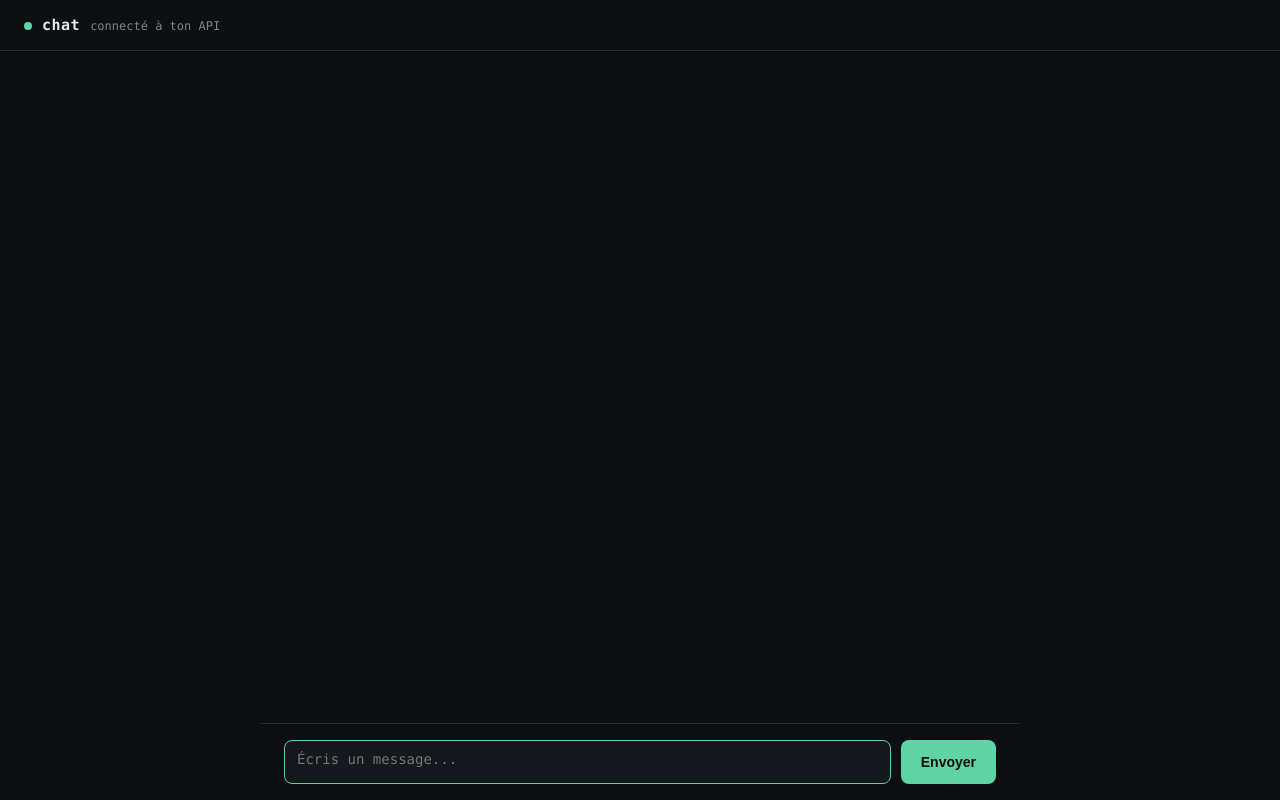
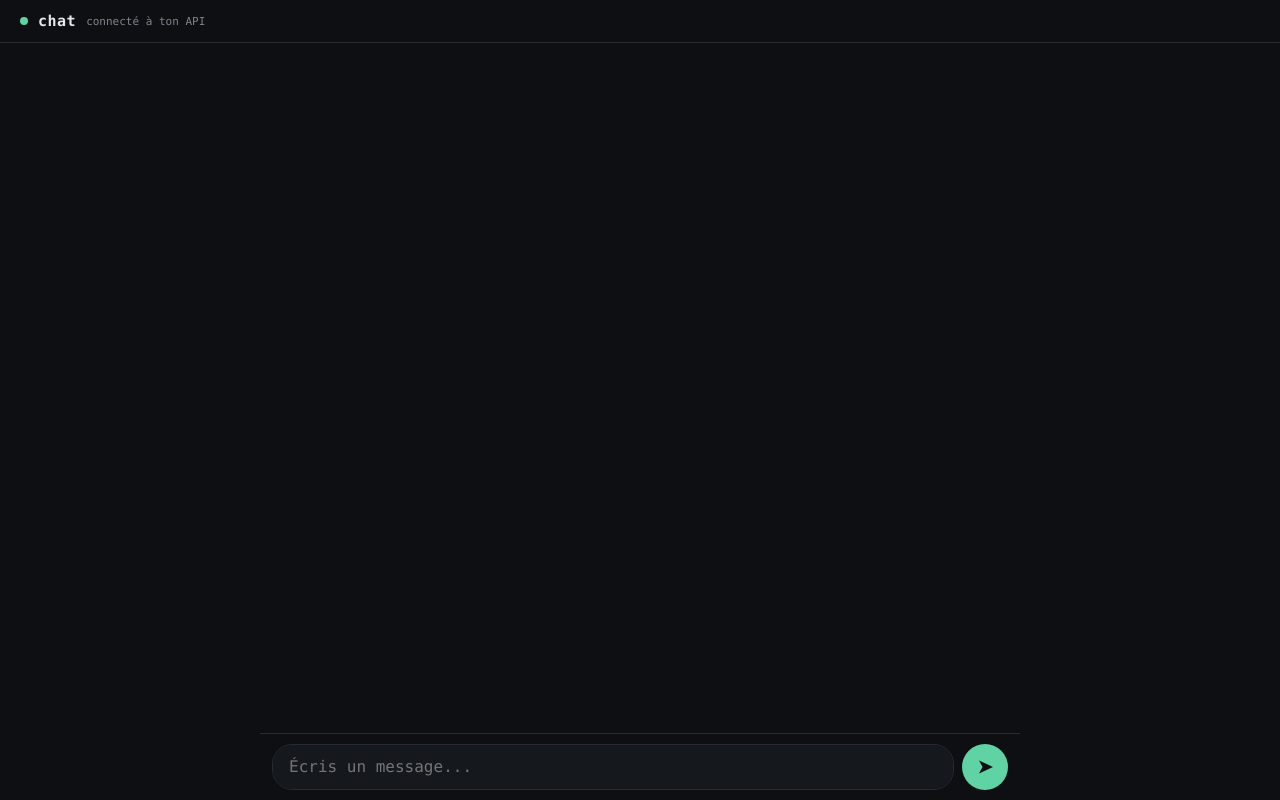
Before and after one commit to kirito-tuff/Ai-chat, a website: page index.html in a window 1280 px wide. Drawn offline with Linux system fonts and the light colour scheme.

Commit message:
Update index.html

```diff
--- a/index.html
+++ b/index.html
@@ -2,7 +2,8 @@
 <html lang="fr">
 <head>
 <meta charset="UTF-8">
-<meta name="viewport" content="width=device-width, initial-scale=1.0">
+<meta name="viewport" content="width=device-width, initial-scale=1.0, maximum-scale=1.0, viewport-fit=cover">
+<meta name="theme-color" content="#0d0f12">
 <title>Chat IA</title>
 <style>
   :root {
@@ -13,74 +14,88 @@
     --dim: #7d8590;
     --accent: #5fd3a3;
     --user-bubble: #1e2530;
+    --vh: 100dvh;
   }
-  * { box-sizing: border-box; }
+  * { box-sizing: border-box; -webkit-tap-highlight-color: transparent; }
+  html, body {
+    height: 100%;
+    overscroll-behavior: none;
+  }
   body {
     margin: 0;
     background: var(--bg);
     color: var(--text);
     font-family: 'JetBrains Mono', 'SFMono-Regular', Consolas, monospace;
-    height: 100vh;
+    height: var(--vh);
     display: flex;
     flex-direction: column;
   }
   header {
-    padding: 16px 24px;
+    padding: max(12px, env(safe-area-inset-top)) 20px 12px;
     border-bottom: 1px solid var(--border);
     display: flex;
-    align-items: baseline;
+    align-items: center;
     gap: 10px;
+    flex-shrink: 0;
   }
-  header .dot { width: 8px; height: 8px; border-radius: 50%; background: var(--accent); }
+  header .dot { width: 8px; height: 8px; border-radius: 50%; background: var(--accent); flex-shrink: 0; }
   header h1 { font-size: 15px; margin: 0; letter-spacing: 0.5px; font-weight: 600; }
-  header .model { color: var(--dim); font-size: 12px; }
+  header .model { color: var(--dim); font-size: 11px; }
 
   #chat {
     flex: 1;
     overflow-y: auto;
-    padding: 24px;
+    -webkit-overflow-scrolling: touch;
+    overscroll-behavior: contain;
+    padding: 16px;
     display: flex;
     flex-direction: column;
-    gap: 18px;
+    gap: 16px;
     max-width: 760px;
     width: 100%;
     margin: 0 auto;
   }
-  .msg { display: flex; flex-direction: column; gap: 4px; max-width: 85%; }
+  .msg { display: flex; flex-direction: column; gap: 4px; max-width: 88%; }
   .msg.user { align-self: flex-end; align-items: flex-end; }
   .msg.assistant { align-self: flex-start; }
-  .msg .role { font-size: 11px; color: var(--dim); text-transform: uppercase; letter-spacing: 1px; }
+  .msg .role { font-size: 10px; color: var(--dim); text-transform: uppercase; letter-spacing: 1px; padding: 0 2px; }
   .msg .bubble {
     padding: 10px 14px;
-    border-radius: 10px;
+    border-radius: 14px;
     white-space: pre-wrap;
+    word-wrap: break-word;
     line-height: 1.5;
-    font-size: 14px;
+    font-size: 15px;
   }
-  .msg.user .bubble { background: var(--user-bubble); border: 1px solid var(--border); }
-  .msg.assistant .bubble { background: var(--panel); border: 1px solid var(--border); }
+  .msg.user .bubble { background: var(--user-bubble); border: 1px solid var(--border); border-bottom-right-radius: 4px; }
+  .msg.assistant .bubble { background: var(--panel); border: 1px solid var(--border); border-bottom-left-radius: 4px; }
   .msg.assistant .bubble.loading { color: var(--dim); }
 
   form {
     border-top: 1px solid var(--border);
-    padding: 16px 24px;
+    padding: 10px 12px calc(10px + env(safe-area-inset-bottom));
     display: flex;
-    gap: 10px;
+    align-items: flex-end;
+    gap: 8px;
     max-width: 760px;
     width: 100%;
     margin: 0 auto;
+    flex-shrink: 0;
+    background: var(--bg);
   }
   textarea {
     flex: 1;
     resize: none;
     background: var(--panel);
     border: 1px solid var(--border);
-    border-radius: 8px;
+    border-radius: 20px;
     color: var(--text);
-    padding: 10px 12px;
+    padding: 12px 16px;
     font-family: inherit;
-    font-size: 14px;
-    height: 44px;
+    /* 16px minimum empêche Safari iOS de zoomer automatiquement au focus */
+    font-size: 16px;
+    line-height: 1.3;
+    height: 46px;
     max-height: 140px;
   }
   textarea:focus { outline: none; border-color: var(--accent); }
@@ -88,13 +103,18 @@
     background: var(--accent);
     color: #0d0f12;
     border: none;
-    border-radius: 8px;
-    padding: 0 20px;
+    border-radius: 50%;
+    width: 46px;
+    height: 46px;
+    flex-shrink: 0;
     font-weight: 600;
-    font-size: 14px;
-    cursor: pointer;
+    font-size: 18px;
+    display: flex;
+    align-items: center;
+    justify-content: center;
   }
-  button:disabled { opacity: 0.5; cursor: default; }
+  button:active { transform: scale(0.94); }
+  button:disabled { opacity: 0.4; }
   ::-webkit-scrollbar { width: 8px; }
   ::-webkit-scrollbar-thumb { background: var(--border); border-radius: 4px; }
 </style>
@@ -109,8 +129,8 @@
   <div id="chat"></div>
 
   <form id="form">
-    <textarea id="input" placeholder="Écris un message..." rows="1"></textarea>
-    <button id="send" type="submit">Envoyer</button>
+    <textarea id="input" placeholder="Écris un message..." rows="1" enterkeyhint="send"></textarea>
+    <button id="send" type="submit" aria-label="Envoyer">➤</button>
   </form>
 
 <script>
@@ -121,12 +141,29 @@
 
   let history = [];
 
+  // Corrige la hauteur réelle de la fenêtre sur mobile (barre d'adresse qui
+  // apparaît/disparaît, clavier virtuel) en utilisant l'API visualViewport.
+  function setViewportHeight() {
+    const vh = window.visualViewport ? window.visualViewport.height : window.innerHeight;
+    document.documentElement.style.setProperty('--vh', `${vh}px`);
+  }
+  setViewportHeight();
+  if (window.visualViewport) {
+    window.visualViewport.addEventListener('resize', setViewportHeight);
+    window.visualViewport.addEventListener('scroll', setViewportHeight);
+  }
+  window.addEventListener('orientationchange', () => setTimeout(setViewportHeight, 100));
+
+  function scrollToBottom() {
+    chatEl.scrollTop = chatEl.scrollHeight;
+  }
+
   function addMessage(role, content) {
     const wrap = document.createElement('div');
     wrap.className = `msg ${role}`;
     wrap.innerHTML = `<span class="role">${role === 'user' ? 'toi' : 'ia'}</span><div class="bubble">${escapeHtml(content)}</div>`;
     chatEl.appendChild(wrap);
-    chatEl.scrollTop = chatEl.scrollHeight;
+    scrollToBottom();
     return wrap.querySelector('.bubble');
   }
 
@@ -139,6 +176,11 @@
   input.addEventListener('input', () => {
     input.style.height = 'auto';
     input.style.height = Math.min(input.scrollHeight, 140) + 'px';
+  });
+
+  input.addEventListener('focus', () => {
+    // Laisse le clavier finir son animation avant de recadrer
+    setTimeout(scrollToBottom, 300);
   });
 
   input.addEventListener('keydown', (e) => {
@@ -181,16 +223,14 @@
       loadingBubble.textContent = data.reply;
       loadingBubble.classList.remove('loading');
       history.push({ role: 'assistant', content: data.reply });
+      scrollToBottom();
     } catch (err) {
       loadingBubble.textContent = 'Erreur réseau. Réessaie.';
       loadingBubble.classList.remove('loading');
     }
 
     sendBtn.disabled = false;
-    input.focus();
   });
-
-  input.focus();
 </script>
 </body>
 </html>
```
